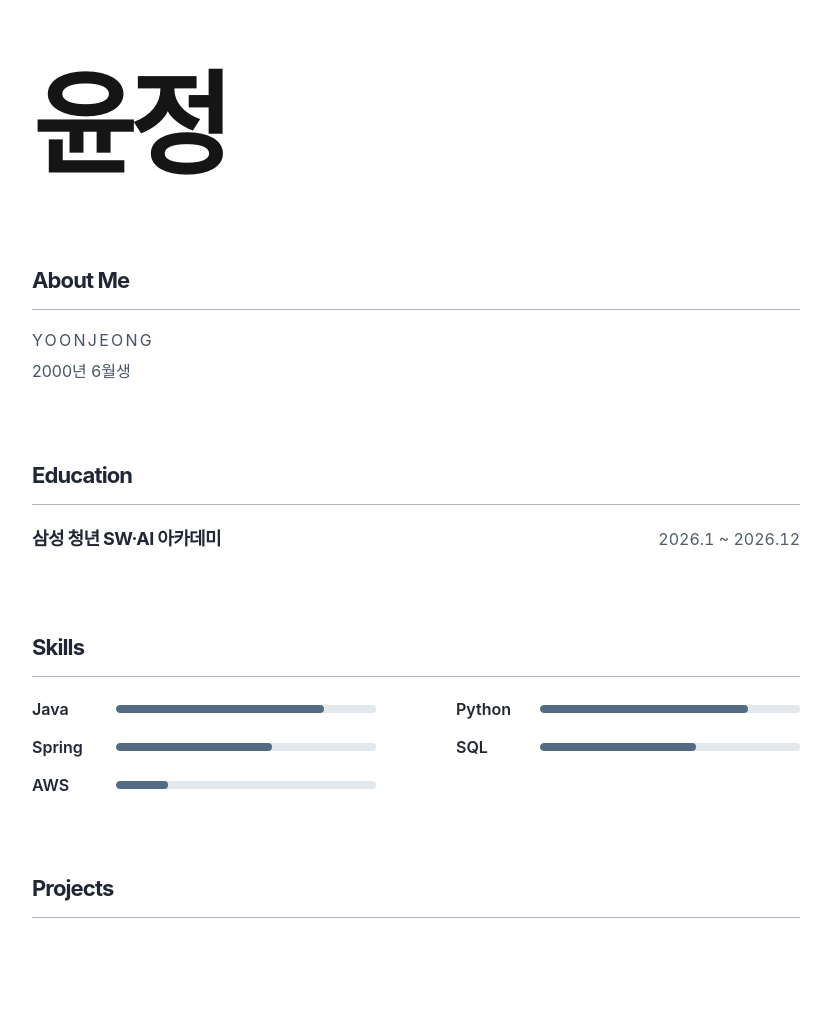
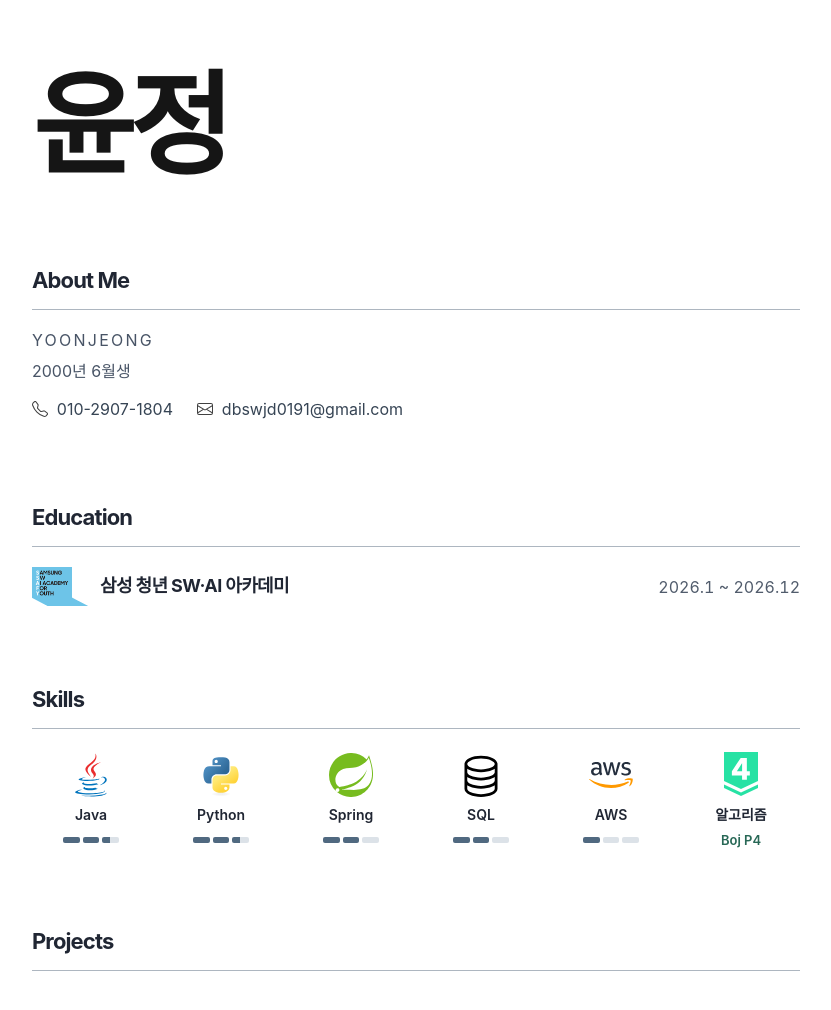
Before and after one commit to dbswjd0191a/dbswjd0191a.github.io, a plain HTML site: page index.html in a window 1280 px wide. Shown: the whole page, without its empty margins (224-1055 px from the left). Before the commit the page ends 982 px from the top, so only its background shows below. Drawn offline with Linux system fonts and the light colour scheme.

Commit message:
feat: add contact links and skill icons

```diff
--- a/index.html
+++ b/index.html
@@ -5,7 +5,7 @@
   <meta name="viewport" content="width=device-width, initial-scale=1">
   <meta name="color-scheme" content="only light">
   <title>윤정 · 포트폴리오</title>
-  <link rel="stylesheet" href="./profile.css?v=3">
+  <link rel="stylesheet" href="./profile.css?v=4">
 </head>
 <body>
   <main>
@@ -16,22 +16,61 @@
       <h2 id="about-me" lang="en">About Me</h2>
       <p class="english-name" lang="en">YOONJEONG</p>
       <p class="birth"><time datetime="2000-06">2000년 6월생</time></p>
+      <address class="contact">
+        <a href="tel:+821029071804"><img src="./assets/contact/telephone.svg" alt="전화" width="16" height="16">010-2907-1804</a>
+        <a href="mailto:dbswjd0191@gmail.com"><img src="./assets/contact/envelope.svg" alt="이메일" width="16" height="16">dbswjd0191@gmail.com</a>
+      </address>
     </section>
     <section aria-labelledby="education">
       <h2 id="education" lang="en">Education</h2>
       <div class="education-entry">
-        <h3>삼성 청년 SW·AI 아카데미</h3>
+        <h3><img class="academy-logo" src="./assets/ssafy.png" alt="" width="110" height="78">삼성 청년 SW·AI 아카데미</h3>
         <p class="period"><time datetime="2026-01">2026.1</time> ~ <time datetime="2026-12">2026.12</time></p>
       </div>
     </section>
     <section aria-labelledby="skills">
       <h2 id="skills" lang="en">Skills</h2>
       <ul class="skills">
-        <li><label for="java" lang="en">Java</label><meter id="java" min="0" max="5" value="4" aria-valuetext="중상"></meter></li>
-        <li><label for="python" lang="en">Python</label><meter id="python" min="0" max="5" value="4" aria-valuetext="중상"></meter></li>
-        <li><label for="spring" lang="en">Spring</label><meter id="spring" min="0" max="5" value="3" aria-valuetext="중"></meter></li>
-        <li><label for="sql" lang="en">SQL</label><meter id="sql" min="0" max="5" value="3" aria-valuetext="중"></meter></li>
-        <li><label for="aws" lang="en">AWS</label><meter id="aws" min="0" max="5" value="1" aria-valuetext="하"></meter></li>
+        <li>
+          <img class="skill-icon" src="./assets/skills/java.svg" alt="" width="44" height="44">
+          <span class="skill-name" lang="en">Java</span>
+          <span class="level" role="meter" aria-label="Java 숙련도" aria-valuemin="0" aria-valuemax="3" aria-valuenow="2.5" aria-valuetext="중상">
+            <span></span><span></span><span></span>
+          </span>
+        </li>
+        <li>
+          <img class="skill-icon" src="./assets/skills/python.svg" alt="" width="44" height="44">
+          <span class="skill-name" lang="en">Python</span>
+          <span class="level" role="meter" aria-label="Python 숙련도" aria-valuemin="0" aria-valuemax="3" aria-valuenow="2.5" aria-valuetext="중상">
+            <span></span><span></span><span></span>
+          </span>
+        </li>
+        <li>
+          <img class="skill-icon" src="./assets/skills/spring.svg" alt="" width="44" height="44">
+          <span class="skill-name" lang="en">Spring</span>
+          <span class="level" role="meter" aria-label="Spring 숙련도" aria-valuemin="0" aria-valuemax="3" aria-valuenow="2" aria-valuetext="중">
+            <span></span><span></span><span></span>
+          </span>
+        </li>
+        <li>
+          <img class="skill-icon" src="./assets/skills/sql.svg" alt="" width="44" height="44">
+          <span class="skill-name" lang="en">SQL</span>
+          <span class="level" role="meter" aria-label="SQL 숙련도" aria-valuemin="0" aria-valuemax="3" aria-valuenow="2" aria-valuetext="중">
+            <span></span><span></span><span></span>
+          </span>
+        </li>
+        <li>
+          <img class="skill-icon" src="./assets/skills/aws.svg" alt="" width="44" height="44">
+          <span class="skill-name" lang="en">AWS</span>
+          <span class="level" role="meter" aria-label="AWS 숙련도" aria-valuemin="0" aria-valuemax="3" aria-valuenow="1" aria-valuetext="하">
+            <span></span><span></span><span></span>
+          </span>
+        </li>
+        <li>
+          <img class="skill-icon" src="./assets/skills/platinum-iv.svg" alt="백준 플래티넘 IV" width="44" height="44">
+          <span class="skill-name">알고리즘</span>
+          <span class="rank" lang="en">Boj P4</span>
+        </li>
       </ul>
     </section>
     <section aria-labelledby="projects">
--- a/profile.css
+++ b/profile.css
@@ -27,6 +27,23 @@ h1 {
   letter-spacing: .14em;
 }
 .birth { margin-top: .5rem; color: #485466; }
+.contact {
+  display: flex;
+  flex-wrap: wrap;
+  gap: .25rem 1.5rem;
+  margin-top: .75rem;
+  font-style: normal;
+}
+.contact a {
+  display: inline-flex;
+  align-items: center;
+  gap: .55rem;
+  padding-block: .3rem;
+  color: #364454;
+  text-decoration: none;
+}
+.contact a:hover, .contact a:focus-visible { text-decoration: underline; text-underline-offset: .2em; }
+.contact img { opacity: .74; }
 
 section { margin-top: clamp(2.75rem, 7vw, 5rem); }
 h2 {
@@ -38,45 +55,63 @@ h2 {
 .education-entry {
   display: flex;
   flex-wrap: wrap;
-  align-items: baseline;
+  align-items: center;
   justify-content: space-between;
   gap: .4rem 1.5rem;
   padding-top: 1.25rem;
 }
 h3 { font-size: 1.125rem; line-height: 1.6; letter-spacing: -.035em; word-break: keep-all; }
+.education-entry h3 { display: flex; align-items: center; gap: .75rem; }
+.academy-logo { width: 3.5rem; height: auto; flex: none; }
 .period { color: #515c6c; font-variant-numeric: tabular-nums; }
 
 .skills {
   display: grid;
-  grid-template-columns: repeat(2, minmax(0, 1fr));
-  gap: 1.125rem clamp(2rem, 7vw, 5rem);
+  grid-template-columns: repeat(6, minmax(0, 1fr));
+  gap: clamp(.125rem, 1vw, .75rem);
   margin-top: 1.4rem;
   padding: 0;
   list-style: none;
 }
 .skills li {
   display: grid;
-  grid-template-columns: 4.25rem minmax(0, 1fr);
-  gap: 1rem;
+  grid-template-columns: minmax(0, 1fr);
+  grid-template-rows: auto auto 1rem;
+  gap: .5rem;
   align-items: center;
+  justify-items: center;
+  min-width: 0;
 }
-.skills label { font-weight: 600; }
-meter {
-  appearance: none;
-  display: block;
-  width: 100%;
-  height: .5rem;
-  overflow: hidden;
-  border: 0;
-  border-radius: 1rem;
-  background: #e3e8ec;
+.skill-icon {
+  width: clamp(2rem, 5.5vw, 2.75rem);
+  height: clamp(2rem, 5.5vw, 2.75rem);
+  object-fit: contain;
 }
-meter::-webkit-meter-inner-element { display: block; }
-meter::-webkit-meter-bar { height: 100%; border: 0; background: #e3e8ec; box-shadow: none; }
-meter::-webkit-meter-optimum-value { background: #536b83; border-radius: 1rem; }
-meter::-moz-meter-bar { background: #536b83; border-radius: 1rem; }
+.skill-name { font-size: .875rem; font-weight: 600; white-space: nowrap; }
+.level {
+  --ink: #506980;
+  --empty: #dce2e8;
+  display: grid;
+  grid-template-columns: repeat(3, 1fr);
+  gap: 3px;
+  width: min(3.5rem, 96%);
+}
+.level > span { height: .375rem; border-radius: 2px; background: var(--ink); }
+.level[aria-valuenow="1"] > span ~ span,
+.level[aria-valuenow="2"] > span:last-child { background: var(--empty); }
+.level[aria-valuenow="2.5"] > span:last-child {
+  background: linear-gradient(to right, var(--ink) 50%, var(--empty) 50%);
+}
+.rank { font-size: .8125rem; font-weight: 600; color: #286856; white-space: nowrap; }
 
 @media (max-width: 32rem) {
-  .education-entry { flex-direction: column; }
-  .skills { grid-template-columns: 1fr; }
+  .education-entry { align-items: flex-start; flex-direction: column; }
+  .period { margin-inline-start: 4.25rem; }
 }
+@media (max-width: 24rem) {
+  .skills {
+    grid-template-columns: repeat(5, minmax(0, 1fr)) 3.5rem;
+    gap: .125rem;
+    margin-inline: -.75rem;
+  }
+}
```
Also changed, not shown: assets/contact/envelope.svg (added), assets/contact/telephone.svg (added), assets/skills/LICENSE-bootstrap-icons.txt (added), assets/skills/LICENSE-devicon.txt (added), assets/skills/aws.svg (added), assets/skills/java.svg (added), assets/skills/platinum-iv.svg (added), assets/skills/python.svg (added), assets/skills/spring.svg (added), assets/skills/sql.svg (added), assets/ssafy.png (added).
